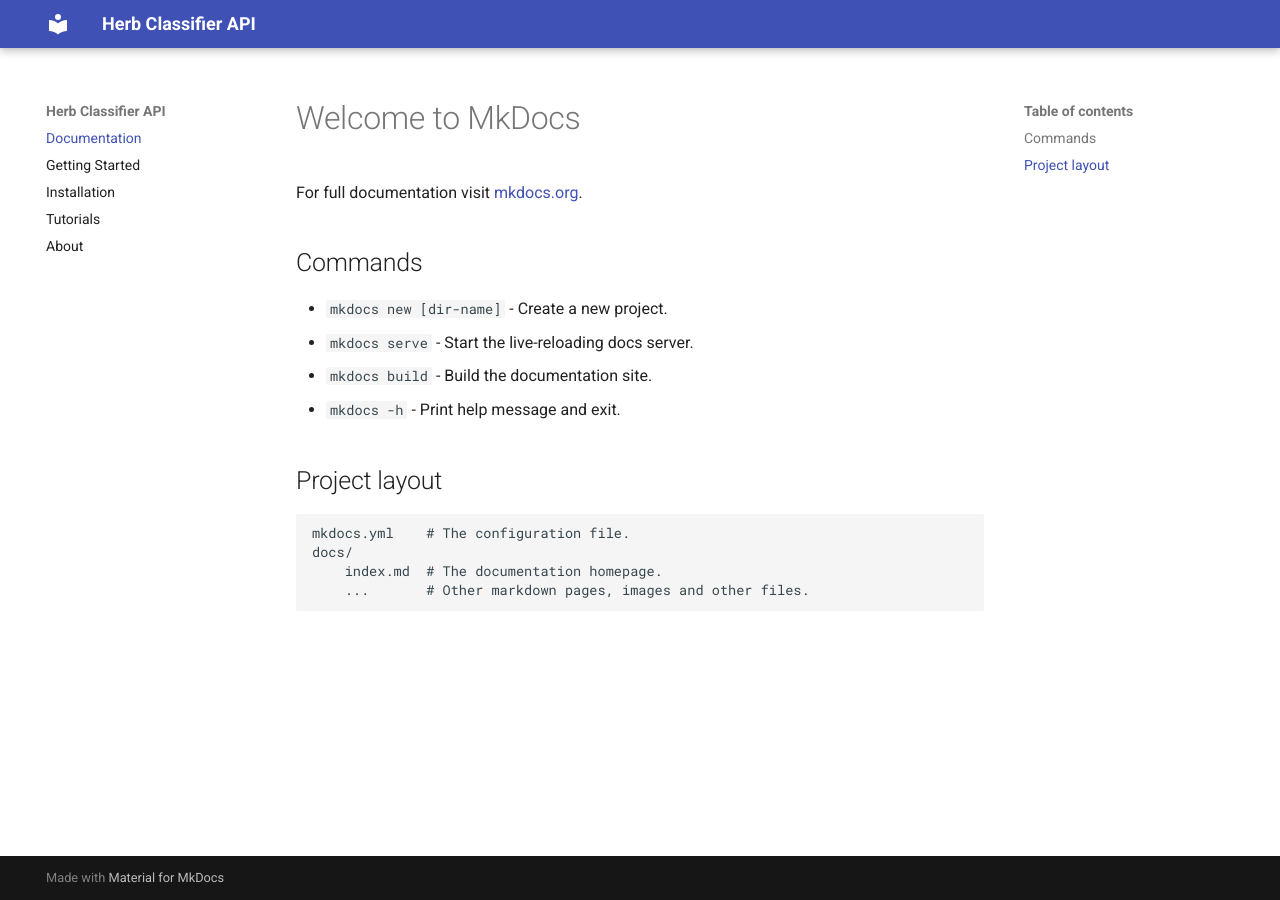
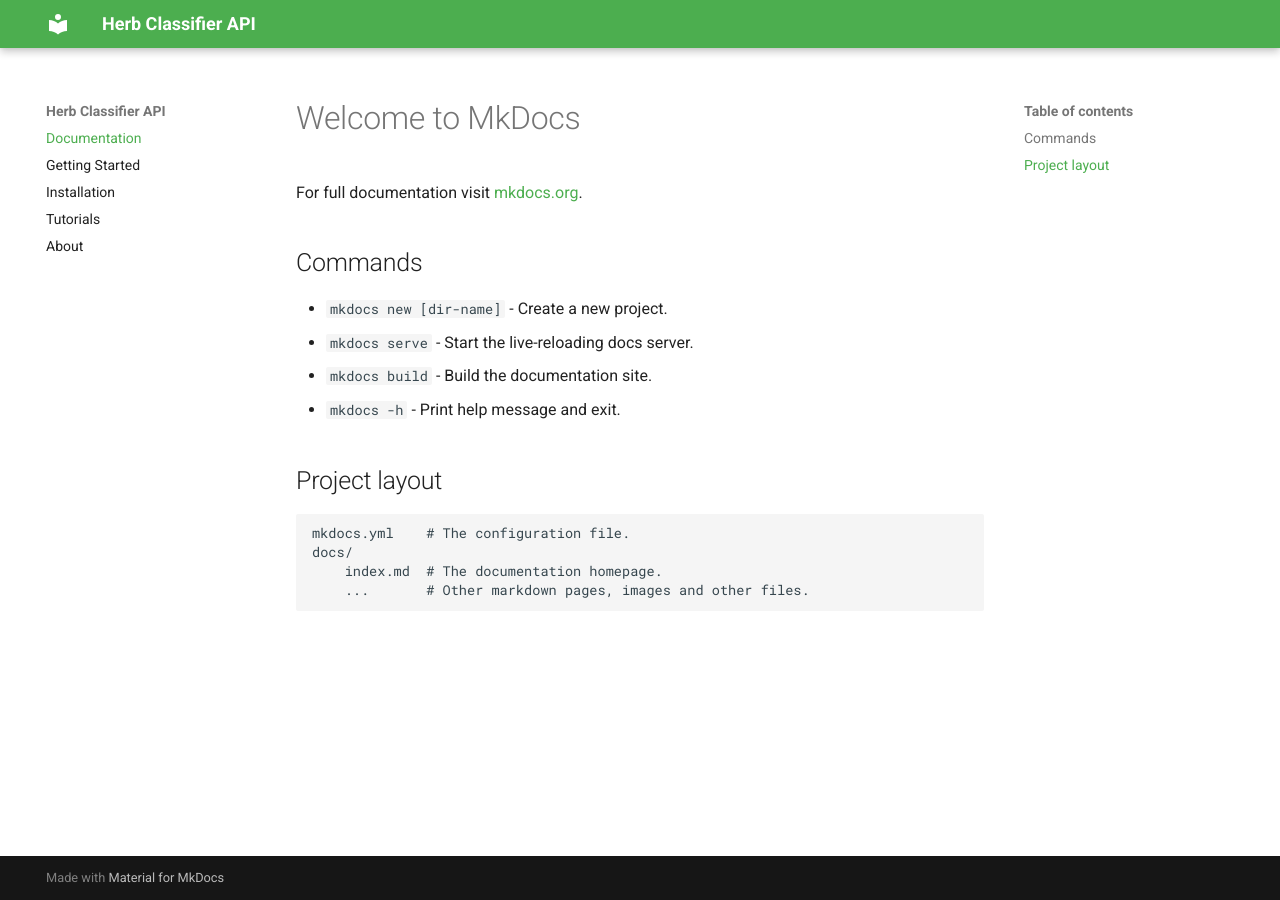
Before and after one commit to dilshankarunarathne/herb-classifier-backend, an MkDocs documentation site: the page built from docs/index.md, in a window 1280 px wide. Built offline with MkDocs 1.6.1 and Material for MkDocs 9.7.7, drawn with Linux system fonts in a browser that asks for light colours.

Commit message:
Update mkdocs.yml

```diff
--- a/mkdocs.yml
+++ b/mkdocs.yml
@@ -4,8 +4,8 @@ theme:
   name: material
   language: en
   palette:
-    primary:
-    accent: deep-orange
+    primary: green
+    accent: yellow
 
 plugins:
   - mkdocstrings
```
